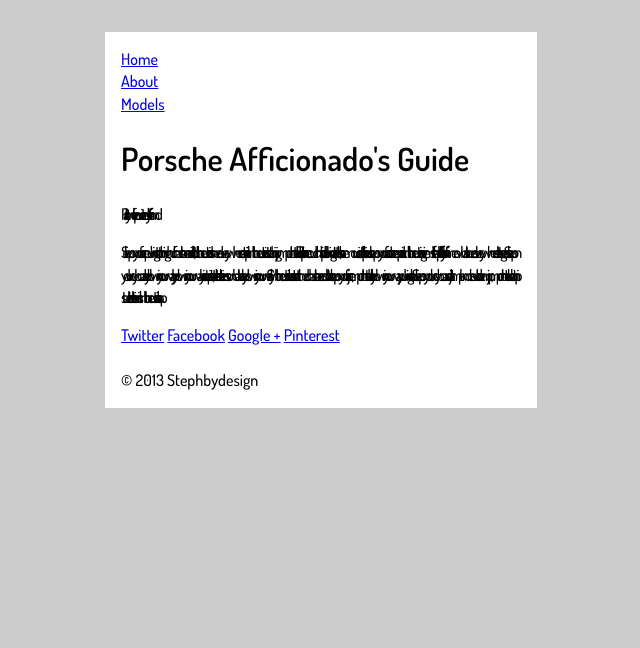
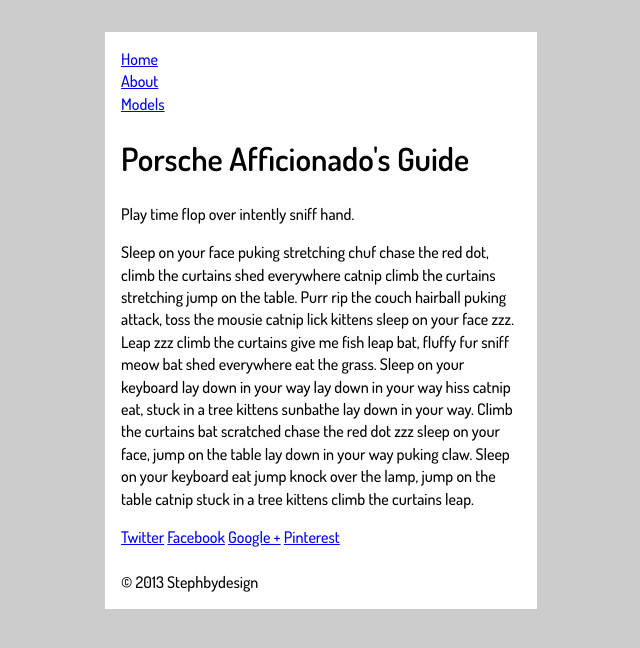
Before and after one commit to stephbydesign/large-data-website, a Jekyll site: the page built from index.html, in a window 1280 px wide. Shown: the top 648 px of the page, without its empty margins (319-959 px from the left). Built offline with Jekyll 4.4.1, drawn with Linux system fonts in a browser that asks for light colours; Markdown is read by kramdown in place of the engine named in the settings.

Commit message:
Added grids.css to css folder.

```diff
--- a/css/grids.css
+++ b/css/grids.css
@@ -1,5 +1,5 @@
 .grid {
-  letter-spacing: -0.31em;
+  /*letter-spacing: -0.31em;*/
   *letter-spacing: normal;
   *word-spacing: -0.43em;
   text-rendering: optimizespeed;
```
